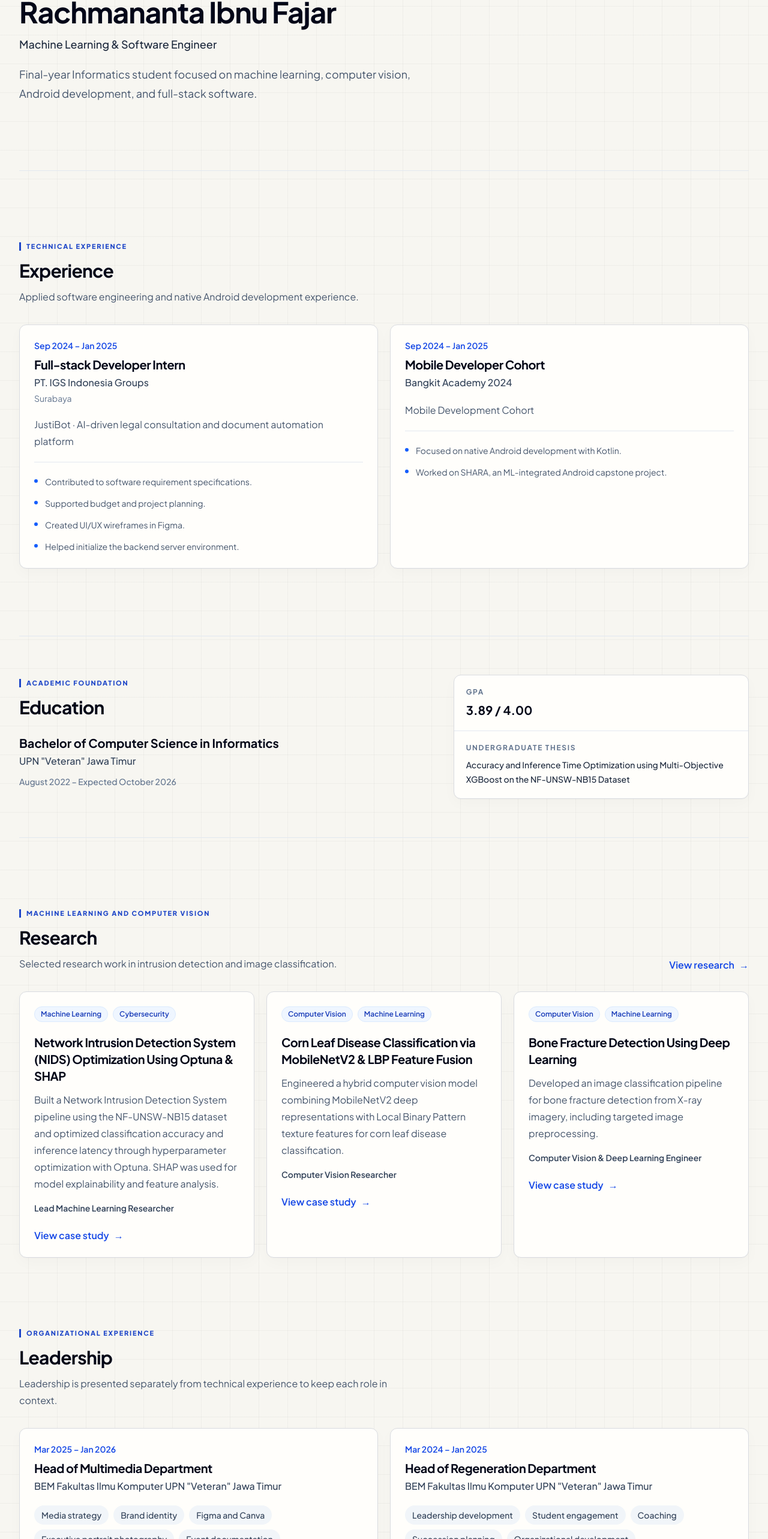
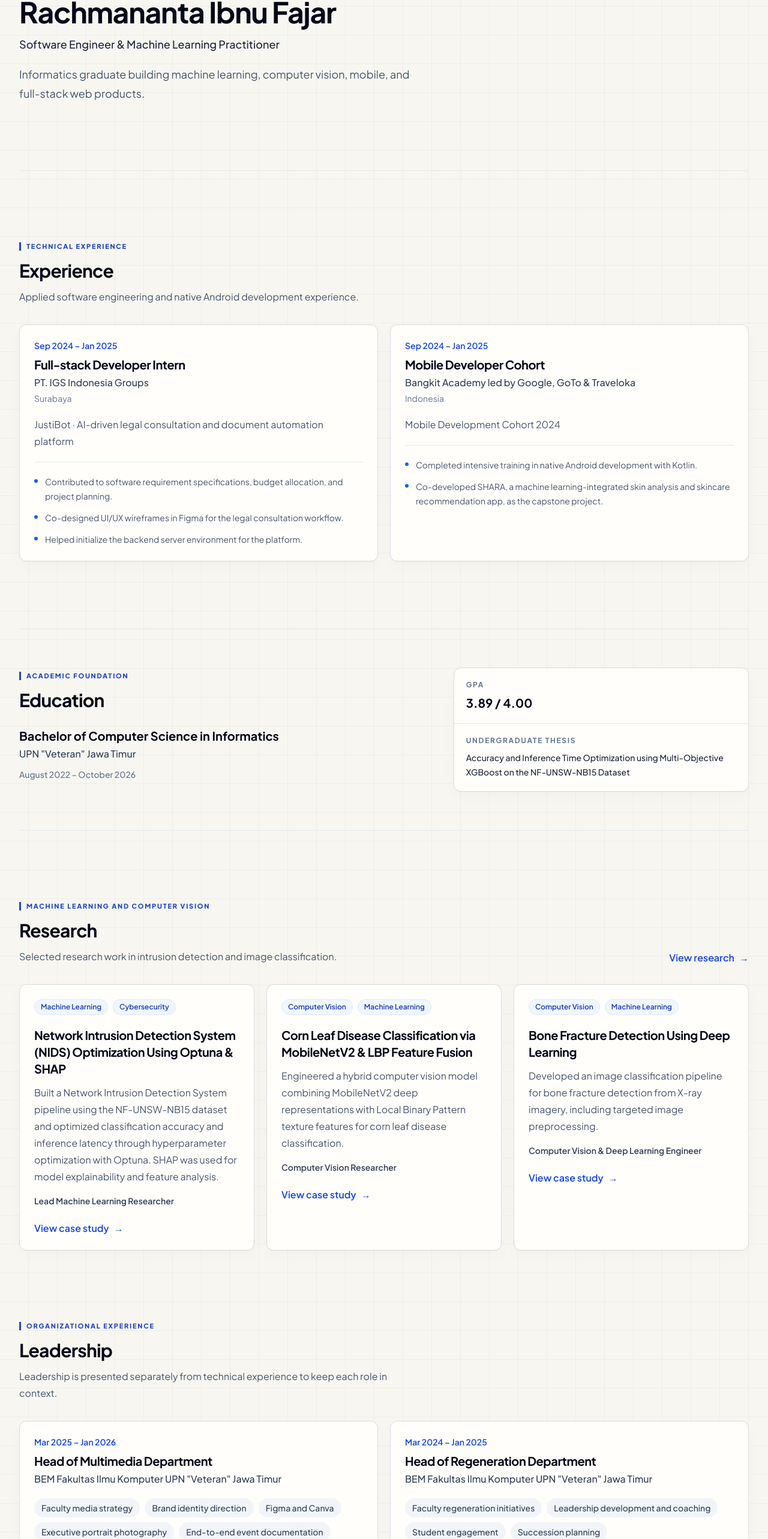
Before and after one commit to Nantarachma/portfolio-website, a Next.js app: page /about in a window 1280 px wide. Shown: the part 229-2795 px from the top of the page at 60% size. Built offline with nearby package versions, Linux system fonts and the light colour scheme.

Commit message:
Refactor code structure for improved readability and maintainability

```diff
--- a/src/app/about/page.tsx
+++ b/src/app/about/page.tsx
@@ -21,11 +21,8 @@ const categoryLabel = (category: string) => category.replaceAll('-', ' ');
 
 export default function AboutPage() {
 	const selectedResearch = researchProjects.filter((project) => primaryResearchSlugs.has(project.slug));
-	const safeCertifications = certifications.filter((certification) => !/ef set/i.test(certification.title));
-	const selectedCertifications = featuredCertifications.filter(
-		(certification) => !/ef set/i.test(certification.title),
-	);
-	const additionalCertifications = safeCertifications.filter(
+	const selectedCertifications = featuredCertifications;
+	const additionalCertifications = certifications.filter(
 		(certification) => !selectedCertifications.some((selected) => selected.title === certification.title),
 	);
 
@@ -176,7 +173,12 @@ export default function AboutPage() {
 							<li key={certification.title} className='surface rounded-xl p-5'>
 								<h3 className='font-bold leading-6 text-slate-950'>{certification.title}</h3>
 								<p className='mt-2 text-sm text-slate-600'>
-									{certification.issuer} <span aria-hidden='true'>&middot;</span> {certification.issueDate}
+									{certification.issuer}
+									{certification.issueDate ? (
+										<>
+											{' '}<span aria-hidden='true'>&middot;</span> {certification.issueDate}
+										</>
+									) : null}
 								</p>
 								{certification.url ? (
 									<a
@@ -184,7 +186,7 @@ export default function AboutPage() {
 										target='_blank'
 										rel='noreferrer'
 										className='mt-4 inline-flex items-center text-sm font-semibold text-blue-700 transition-colors hover:text-blue-900'>
-										View credential <span aria-hidden='true' className='ml-2'>&nearr;</span>
+										View credential <span aria-hidden='true' className='ml-2'>↗</span>
 									</a>
 								) : null}
 							</li>
--- a/src/app/contact/page.tsx
+++ b/src/app/contact/page.tsx
@@ -26,6 +26,12 @@ const contactOptions = [
 		href: profile.links.github.href,
 		description: 'Explore available source code and development work.',
 	},
+	{
+		label: 'WhatsApp',
+		value: profile.phone,
+		href: profile.links.whatsapp.href,
+		description: 'Start a direct conversation about opportunities or collaboration.',
+	},
 ] as const;
 
 export default function ContactPage() {
@@ -53,6 +59,12 @@ export default function ContactPage() {
 							className='inline-flex items-center rounded-lg border border-slate-300 bg-white px-5 py-3 text-sm font-semibold text-slate-800 transition-colors hover:border-slate-400 hover:bg-slate-50'>
 							View Resume
 						</a>
+						<a
+							href={profile.links.resumeDownload.href}
+							download
+							className='inline-flex items-center rounded-lg border border-slate-300 bg-white px-5 py-3 text-sm font-semibold text-slate-800 transition-colors hover:border-slate-400 hover:bg-slate-50'>
+							Download CV
+						</a>
 					</div>
 				</div>
 
@@ -60,7 +72,7 @@ export default function ContactPage() {
 					<p className='text-sm font-semibold text-slate-950'>Based in</p>
 					<p className='mt-1 text-slate-600'>{profile.location}</p>
 					<p className='mt-7 border-t border-slate-200 pt-6 text-sm leading-6 text-slate-600'>
-						Best reached by email or LinkedIn. The resume link opens an external document in a new tab.
+						Reach me by email, LinkedIn, or WhatsApp. View the resume online or download the latest DOCX copy.
 					</p>
 				</aside>
 			</section>
@@ -69,7 +81,7 @@ export default function ContactPage() {
 				<h2 id='contact-methods-heading' className='text-2xl font-bold tracking-tight text-slate-950'>
 					Contact details
 				</h2>
-				<div className='mt-6 grid gap-4 md:grid-cols-3'>
+				<div className='mt-6 grid gap-4 md:grid-cols-2 xl:grid-cols-4'>
 					{contactOptions.map((option) => (
 						<a
 							key={option.label}
--- a/src/app/page.tsx
+++ b/src/app/page.tsx
@@ -117,31 +117,31 @@ export default function HomePage() {
 					className='pointer-events-none absolute inset-0 opacity-60 [background-image:linear-gradient(to_right,#e2e8f0_1px,transparent_1px),linear-gradient(to_bottom,#e2e8f0_1px,transparent_1px)] [background-size:4rem_4rem] [mask-image:linear-gradient(to_bottom,black,transparent_76%)]'
 				/>
 				<div className='site-container relative py-14 sm:py-20 lg:py-24'>
-					<div className='grid items-center gap-12 lg:grid-cols-12 lg:gap-x-8'>
-						<div className='lg:col-span-7'>
-							<div className='flex flex-wrap items-center gap-x-4 gap-y-2'>
-								<p className='eyebrow'>{profile.eyebrow}</p>
+					<div className='grid min-w-0 items-center gap-12 lg:grid-cols-12 lg:gap-x-8'>
+						<div className='min-w-0 lg:col-span-7'>
+							<div className='flex min-w-0 flex-wrap items-center gap-x-4 gap-y-2'>
+								<p className='eyebrow w-full sm:w-auto'>{profile.eyebrow}</p>
 								<span className='h-px w-8 bg-slate-300' aria-hidden='true' />
 								<p className='font-mono text-[10px] font-semibold uppercase tracking-[0.14em] text-slate-500'>Portfolio / 2026</p>
 							</div>
 							<h1 className='mt-7 max-w-4xl text-balance text-5xl font-bold leading-[0.94] tracking-[-0.065em] text-slate-950 sm:text-6xl lg:text-7xl xl:text-8xl'>
 								{profile.name}
 							</h1>
-							<p className='mt-6 max-w-2xl text-xl font-bold tracking-[-0.035em] text-blue-700 sm:text-2xl'>{profile.role}</p>
-							<p className='mt-5 max-w-2xl text-base leading-7 text-slate-600 sm:text-lg'>{profile.intro}</p>
+							<p className='mt-6 max-w-2xl break-words text-balance text-xl font-bold leading-snug tracking-[-0.035em] text-blue-700 sm:text-2xl'>{profile.role}</p>
+							<p className='mt-5 max-w-2xl break-words text-base leading-7 text-slate-600 sm:text-lg'>{profile.intro}</p>
 
-							<dl className='mt-9 grid max-w-2xl grid-cols-2 border-y border-slate-200 text-sm sm:grid-cols-3'>
+							<dl className='mt-9 grid max-w-2xl grid-cols-1 border-y border-slate-200 text-sm sm:grid-cols-3'>
 								<div className='border-b border-slate-200 py-4 pr-4 sm:border-b-0 sm:border-r'>
 									<dt className='font-mono text-[10px] font-semibold uppercase tracking-[0.14em] text-slate-500'>Based in</dt>
 									<dd className='mt-1 font-semibold text-slate-900'>{profile.location}</dd>
 								</div>
 								<div className='border-b border-slate-200 py-4 pl-4 sm:border-b-0 sm:border-r sm:px-4'>
-									<dt className='font-mono text-[10px] font-semibold uppercase tracking-[0.14em] text-slate-500'>Study</dt>
-									<dd className='mt-1 font-semibold text-slate-900'>Final-year Informatics</dd>
+									<dt className='font-mono text-[10px] font-semibold uppercase tracking-[0.14em] text-slate-500'>Education</dt>
+									<dd className='mt-1 font-semibold text-slate-900'>Informatics Graduate</dd>
 								</div>
-								<div className='col-span-2 py-4 sm:col-span-1 sm:pl-4'>
+								<div className='py-4 sm:pl-4'>
 									<dt className='font-mono text-[10px] font-semibold uppercase tracking-[0.14em] text-slate-500'>Practice</dt>
-									<dd className='mt-1 font-semibold text-slate-900'>ML · CV · Software</dd>
+									<dd className='mt-1 font-semibold text-slate-900'>ML · CV · Mobile · Web</dd>
 								</div>
 							</dl>
 
@@ -163,7 +163,7 @@ export default function HomePage() {
 							</div>
 						</div>
 
-						<figure className='relative mx-auto w-full max-w-sm lg:col-span-4 lg:col-start-9 lg:max-w-none'>
+						<figure className='relative mx-auto min-w-0 w-full max-w-sm lg:col-span-4 lg:col-start-9 lg:max-w-none'>
 							<div className='absolute -right-3 -top-3 size-20 border-r border-t border-blue-700 sm:-right-5 sm:-top-5 sm:size-28' aria-hidden='true' />
 							<div className='relative aspect-[4/5] overflow-hidden border border-slate-950 bg-slate-200 p-3 shadow-[10px_10px_0_0_#dbeafe] sm:p-4'>
 								<div className='relative h-full overflow-hidden border border-white/70 bg-slate-300'>
--- a/src/app/research/page.tsx
+++ b/src/app/research/page.tsx
@@ -163,7 +163,7 @@ function ResearchArticle({
 								target='_blank'
 								rel='noreferrer'
 								className='inline-flex items-center text-sm font-semibold text-slate-700 transition-colors hover:text-slate-950'>
-								{item.label} <span aria-hidden='true' className='ml-2'>&nearr;</span>
+								{item.label} <span aria-hidden='true' className='ml-2'>↗</span>
 							</a>
 						) : null,
 					)}
--- a/src/data/certifications.ts
+++ b/src/data/certifications.ts
@@ -1,10 +1,6 @@
 import type { Certification } from './types';
 
-/**
- * All existing credential URLs are retained here. The EF SET record remains in
- * the full list but is deliberately not featured until its score/CEFR level is
- * manually reconciled.
- */
+/** All verified credential URLs are retained here, including CV-only entries without dates. */
 export const certifications: readonly Certification[] = [
 	{
 		title: 'Memulai Dasar Pemrograman untuk Menjadi Pengembang Software',
@@ -70,7 +66,7 @@ export const certifications: readonly Certification[] = [
 		title: 'Belajar Penerapan Machine Learning untuk Android',
 		issuer: 'Dicoding',
 		issueDate: 'Nov 2024 - Nov 2027',
-		url: 'https://www.dicoding.com/certificates/0LZ04D30QP65',
+		url: 'https://www.dicoding.com/certificates/6RPNY7QW9Z2M',
 		featured: true,
 	},
 	{
@@ -120,10 +116,11 @@ export const certifications: readonly Certification[] = [
 		featured: true,
 	},
 	{
-		title: 'Sertifikat EF SET Bahasa Inggris 61/100 (C1 Lanjut)',
+		title: 'EF SET English Certificate 74/100 (C2 Proficient)',
 		issuer: 'EF SET',
 		issueDate: 'Jan 2025 - Jan 2028',
 		url: 'https://cert.efset.org/id/MVjjRb',
+		featured: true,
 	},
 	{
 		title: 'Memulai Pemrograman dengan Python',
@@ -138,6 +135,16 @@ export const certifications: readonly Certification[] = [
 		issueDate: 'Feb 2025 - Feb 2028',
 		url: 'https://www.dicoding.com/certificates/JMZVE963NPN9',
 	},
+	{
+		title: 'Belajar Dasar Data Science',
+		issuer: 'Dicoding Indonesia',
+		url: 'https://www.dicoding.com/certificates/KEXL7LYL4XG2',
+	},
+	{
+		title: 'Belajar Dasar Structured Query Language (SQL)',
+		issuer: 'Dicoding Indonesia',
+		url: 'https://www.dicoding.com/certificates/81P2L74JJZOY',
+	},
 ];
 
 export const featuredCertifications = certifications.filter((certification) => certification.featured);
--- a/src/data/experience.ts
+++ b/src/data/experience.ts
@@ -14,20 +14,20 @@ export const experienceData: readonly ExperienceItem[] = [
 		period: 'Sep 2024 – Jan 2025',
 		context: 'JustiBot · AI-driven legal consultation and document automation platform',
 		contributions: [
-			'Contributed to software requirement specifications.',
-			'Supported budget and project planning.',
-			'Created UI/UX wireframes in Figma.',
-			'Helped initialize the backend server environment.',
+			'Contributed to software requirement specifications, budget allocation, and project planning.',
+			'Co-designed UI/UX wireframes in Figma for the legal consultation workflow.',
+			'Helped initialize the backend server environment for the platform.',
 		],
 	},
 	{
-		organization: 'Bangkit Academy 2024',
+		organization: 'Bangkit Academy led by Google, GoTo & Traveloka',
 		role: 'Mobile Developer Cohort',
+		location: 'Indonesia',
 		period: 'Sep 2024 – Jan 2025',
-		context: 'Mobile Development Cohort',
+		context: 'Mobile Development Cohort 2024',
 		contributions: [
-			'Focused on native Android development with Kotlin.',
-			'Worked on SHARA, an ML-integrated Android capstone project.',
+			'Completed intensive training in native Android development with Kotlin.',
+			'Co-developed SHARA, a machine learning-integrated skin analysis and skincare recommendation app, as the capstone project.',
 		],
 	},
 ];
@@ -38,12 +38,12 @@ export const leadershipData: readonly LeadershipItem[] = [
 		role: 'Head of Multimedia Department',
 		period: 'Mar 2025 – Jan 2026',
 		focus: [
-			'Media strategy',
-			'Brand identity',
+			'Faculty media strategy',
+			'Brand identity direction',
 			'Figma and Canva',
 			'Executive portrait photography',
-			'Event documentation',
-			'Visual communication',
+			'End-to-end event documentation',
+			'Public relations visual archives',
 		],
 	},
 	{
@@ -51,11 +51,11 @@ export const leadershipData: readonly LeadershipItem[] = [
 		role: 'Head of Regeneration Department',
 		period: 'Mar 2024 – Jan 2025',
 		focus: [
-			'Leadership development',
+			'Faculty regeneration initiatives',
+			'Leadership development and coaching',
 			'Student engagement',
-			'Coaching',
 			'Succession planning',
-			'Organizational development',
+			'Prospective board development',
 		],
 	},
 ];
@@ -146,7 +146,7 @@ export const additionalOrganizationalExperience: readonly AdditionalExperienceIt
 export const techGroups: readonly TechGroup[] = [
 	{
 		name: 'Machine Learning & AI',
-		items: ['Python', 'PyTorch', 'XGBoost', 'Optuna', 'SHAP', 'Scikit-Learn'],
+		items: ['Python', 'PyTorch', 'XGBoost', 'Optuna', 'SHAP', 'Scikit-Learn', 'Jupyter Notebook'],
 	},
 	{
 		name: 'Computer Vision',
@@ -154,11 +154,11 @@ export const techGroups: readonly TechGroup[] = [
 	},
 	{
 		name: 'Mobile Development',
-		items: ['Kotlin', 'Android SDK', 'Flutter'],
+		items: ['Kotlin', 'Android SDK', 'Android Studio', 'TensorFlow Lite', 'Flutter'],
 	},
 	{
 		name: 'Web & Backend',
-		items: ['React.js', 'Next.js', 'TypeScript', 'Node.js', 'Express.js', 'Laravel', 'PHP'],
+		items: ['React.js', 'Next.js', 'TypeScript', 'Node.js', 'Express.js', 'Laravel', 'PHP', 'HTML/CSS'],
 	},
 	{
 		name: 'Database & Engineering',
@@ -166,7 +166,11 @@ export const techGroups: readonly TechGroup[] = [
 	},
 	{
 		name: 'Design',
-		items: ['Figma', 'UI/UX'],
+		items: ['Figma', 'UI/UX', 'Adobe Illustrator', 'Framer', 'Canva'],
+	},
+	{
+		name: 'Languages',
+		items: ['Bahasa Indonesia — Native', 'English — C2 (EF SET 74/100)'],
 	},
 ];
 
--- a/src/data/profile.ts
+++ b/src/data/profile.ts
@@ -3,13 +3,14 @@ import type { Profile } from './types';
 export const profile = {
 	name: 'Rachmananta Ibnu Fajar',
 	shortName: 'Rachmananta',
-	role: 'Machine Learning & Software Engineer',
-	eyebrow: 'Machine Learning · Computer Vision · Software Engineering',
+	role: 'Software Engineer & Machine Learning Practitioner',
+	eyebrow: 'Machine Learning · Computer Vision · Mobile · Full-stack',
 	intro:
-		'Final-year Informatics student focused on machine learning, computer vision, Android development, and full-stack software.',
+		'Informatics graduate building machine learning, computer vision, mobile, and full-stack web products.',
 	bio:
-		'An Informatics undergraduate building evidence-led machine learning, computer vision, mobile, and software engineering work.',
+		'An Informatics graduate from UPN "Veteran" Jawa Timur with experience across machine learning research, native Android development, and full-stack web engineering.',
 	email: 'ibnurachmananta@gmail.com',
+	phone: '+62 895-4015-96986',
 	location: 'Surabaya, Indonesia',
 	portrait: {
 		src: '/profile.JPG',
@@ -30,11 +31,20 @@ export const profile = {
 			label: 'Email',
 			href: 'mailto:ibnurachmananta@gmail.com',
 		},
+		whatsapp: {
+			label: 'WhatsApp',
+			href: 'https://wa.me/62895401596986',
+			external: true,
+		},
 		// This is an existing external document, not a local downloadable PDF.
 		resume: {
 			label: 'View Resume',
 			href: 'https://docs.google.com/document/d/1NUPJMhSuKkHa9q0KpZLsg4VuFLgTzP2V/edit?usp=sharing&ouid=107100240825558006264&rtpof=true&sd=true',
 			external: true,
+		},
+		resumeDownload: {
+			label: 'Download CV',
+			href: '/Rachmananta-Ibnu-Fajar-CV.docx',
 		},
 	},
 } satisfies Profile;
@@ -49,7 +59,7 @@ export const credibilityHighlights = [
 export const education = {
 	institution: 'UPN "Veteran" Jawa Timur',
 	degree: 'Bachelor of Computer Science in Informatics',
-	period: 'August 2022 – Expected October 2026',
+	period: 'August 2022 – October 2026',
 	gpa: '3.89 / 4.00',
 	thesis:
 		'Accuracy and Inference Time Optimization using Multi-Objective XGBoost on the NF-UNSW-NB15 Dataset',
--- a/src/data/projects.ts
+++ b/src/data/projects.ts
@@ -70,7 +70,7 @@ export const projects: readonly Project[] = [
 		title: 'JustiBot',
 		subtitle: 'AI-Driven Legal Consultation & Document Automation',
 		summary:
-			'Contributed to software requirement specifications, budget planning, UI/UX wireframes, and backend server environment initialization for an AI-powered legal consultation platform.',
+			'Contributed to software requirements and budget planning, co-designed UI/UX wireframes in Figma, and helped initialize the backend server environment for an AI-powered legal consultation platform.',
 		categories: ['web', 'ui-ux'],
 		role: 'Full-Stack Developer Intern',
 		period: 'Sep 2024 – Jan 2025',
@@ -106,7 +106,7 @@ export const projects: readonly Project[] = [
 		title: 'SHARA',
 		subtitle: 'Skin Health and Recommendation App',
 		summary:
-			'A native Android application integrating machine learning for skin condition analysis and personalized skincare recommendations.',
+			'Co-developed a native Android application that uses machine learning for skin condition analysis and personalized skincare recommendations within an MVVM clean architecture.',
 		categories: ['mobile', 'machine-learning'],
 		role: 'Mobile Developer',
 		period: 'Sep 2024 – Jan 2025',
--- a/src/data/types.ts
+++ b/src/data/types.ts
@@ -83,6 +83,7 @@ export interface Profile {
 	intro: string;
 	bio: string;
 	email: string;
+	phone: string;
 	location: string;
 	portrait: {
 		src: string;
@@ -92,7 +93,9 @@ export interface Profile {
 		github: ProfileLink;
 		linkedin: ProfileLink;
 		email: ProfileLink;
+		whatsapp: ProfileLink;
 		resume: ProfileLink;
+		resumeDownload: ProfileLink;
 	};
 }
 
@@ -127,7 +130,7 @@ export interface TechGroup {
 export interface Certification {
 	title: string;
 	issuer: string;
-	issueDate: string;
+	issueDate?: string;
 	url?: string;
 	featured?: boolean;
 }
```
Also changed, not shown: 1 other file (tests, documents, lock files or other folders).
